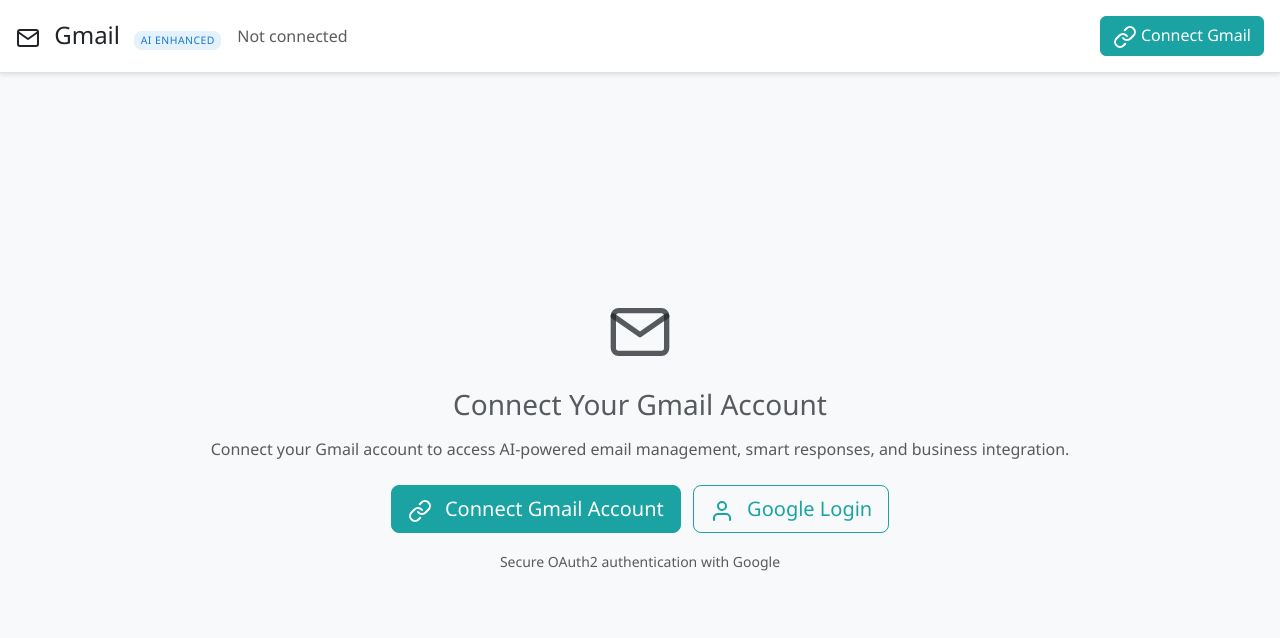
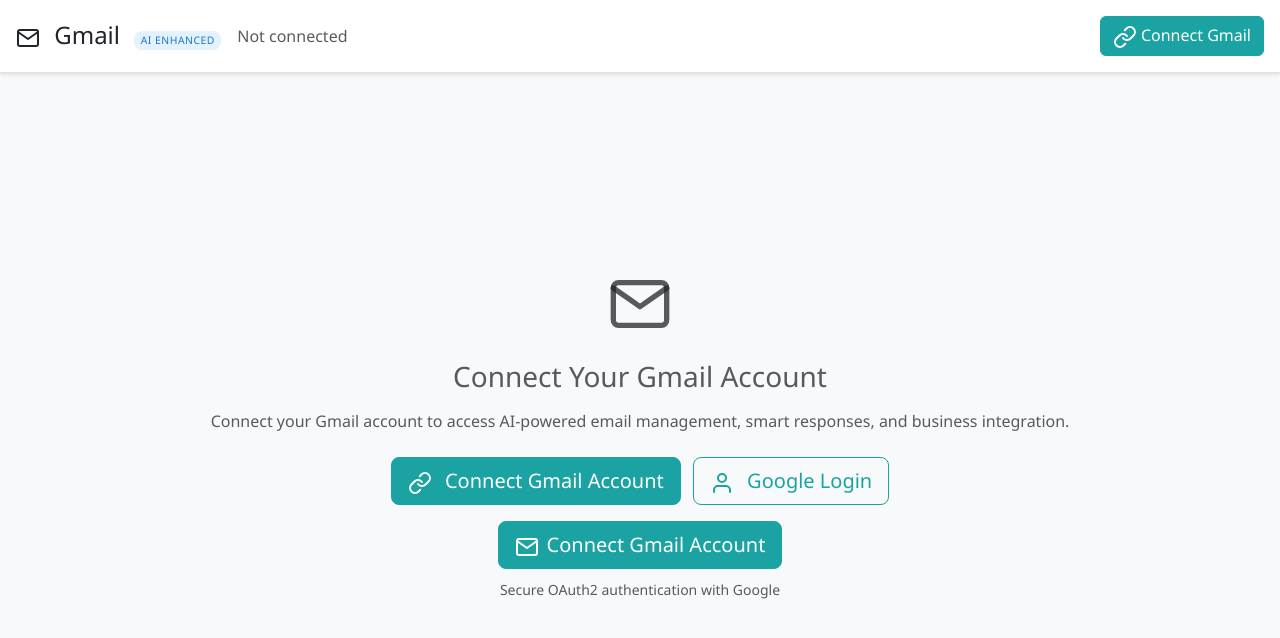
Before and after one commit to M3d1vH1/Filterdyn-20, a Python web app: template templates/gmail/complete_interface.html in a window 1280 px wide. Shown: the top 638 px of the page. Run offline with Jinja, Linux system fonts and the light colour scheme; the template is opened without the code that fills it, so the values that code supplies are empty.

Commit message:
Direct users to correct pages when connecting and accessing their Gmail accounts
Fixes button links to direct users to the correct Gmail setup and interface pages.

Replit-Commit-Author: Agent
Replit-Commit-Session-Id: deb69d01-f943-4b70-a3d5-3e5d0abe49c4
Replit-Commit-Screenshot-Url: https://storage.googleapis.com/screenshot-production-us-central1/3a93bf2d-ac70-4b89-a836-7f93c476d323/81ad722c-3c58-4466-8a60-96a5493273de.jpg

```diff
--- a/templates/ai_assistant/gmail_setup.html
+++ b/templates/ai_assistant/gmail_setup.html
@@ -83,7 +83,7 @@
                     </div>
 
                     <div class="text-center">
-                        <a href="{{ url_for('auth.google_login') }}" class="btn btn-primary btn-lg" target="_blank">
+                        <a href="{{ url_for('gmail.connect') }}" class="btn btn-primary btn-lg">
                             <i data-feather="mail" class="me-2"></i>{{ _('Connect Gmail') }}
                         </a>
                         <p class="text-muted mt-2">{{ _('Opens in new tab for Google authentication') }}</p>
--- a/templates/gmail/complete_interface.html
+++ b/templates/gmail/complete_interface.html
@@ -384,9 +384,14 @@
             </a>
         </div>
         <div class="text-center">
-            <small class="text-muted">
-                {{ _('Secure OAuth2 authentication with Google') }}
-            </small>
+            <a href="{{ url_for('gmail.connect') }}" class="btn btn-primary btn-lg">
+                <i data-feather="mail" class="me-2"></i>{{ _('Connect Gmail Account') }}
+            </a>
+            <div class="mt-2">
+                <small class="text-muted">
+                    {{ _('Secure OAuth2 authentication with Google') }}
+                </small>
+            </div>
         </div>
     </div>
     {% endif %}
```
Also changed, not shown: templates/ai_assistant/unified_floating_button.html (+6 -1 lines).
